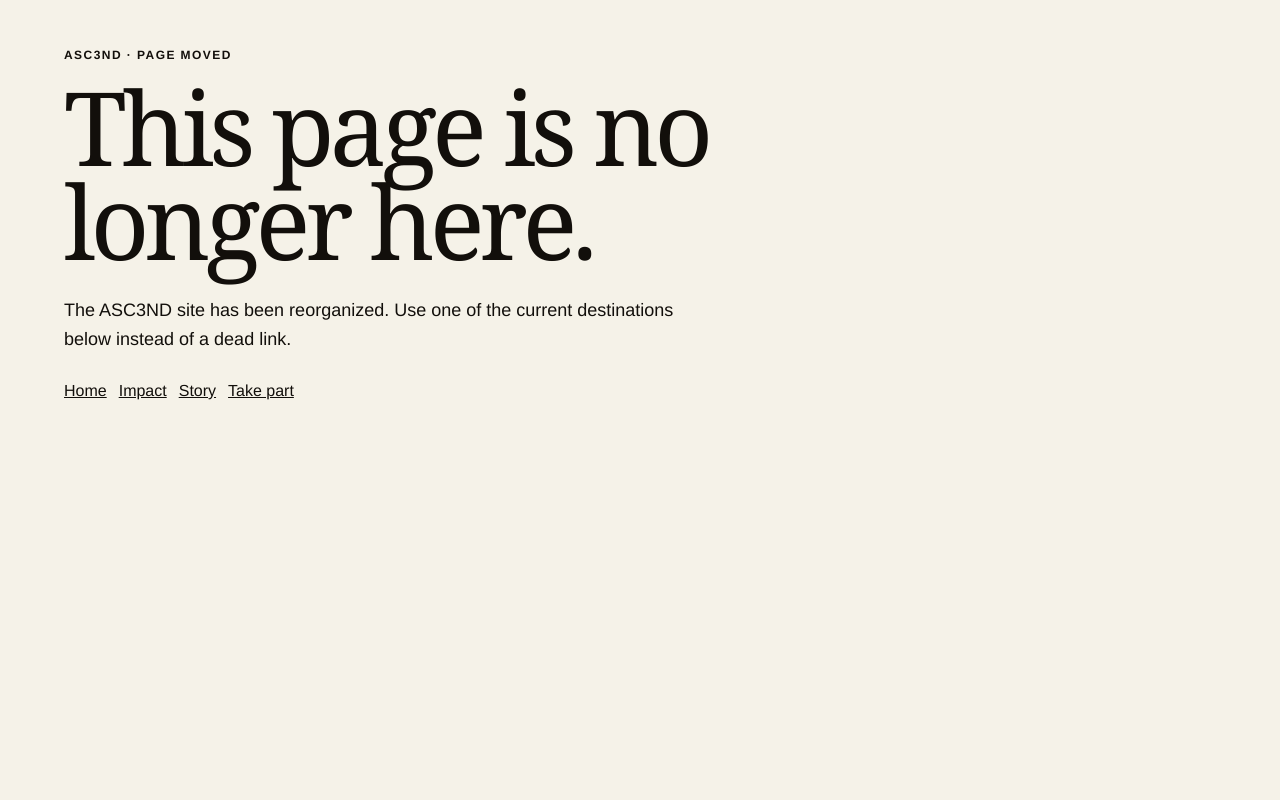
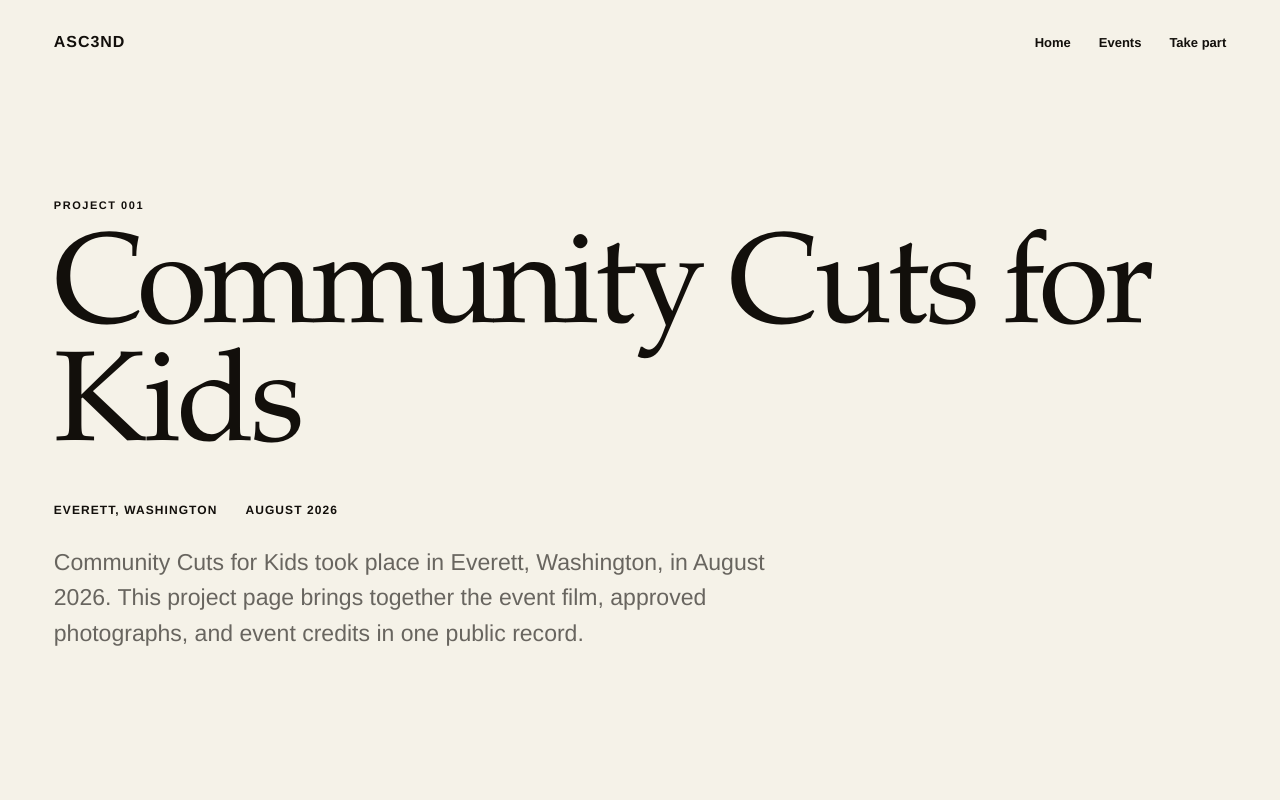
Before and after one commit to executiveusa/asc3nd-brand-site, a Next.js app: page /events/community-cuts in a window 1280 px wide. Before the commit this address had no page. Shown: the top 800 px of the page. Built offline with nearby package versions, Linux system fonts and the light colour scheme.

Commit message:
feat: add reusable data-driven event record route

```diff
--- /dev/null
+++ b/app/events/[slug]/page.tsx
@@ -0,0 +1,106 @@
+import Link from "next/link";
+import { notFound } from "next/navigation";
+import { BrandWordmark } from "@/components/BrandWordmark";
+import { EventCredits } from "@/components/EventCredits";
+import { ProjectFilm } from "@/components/ProjectFilm";
+import { ProjectProofGallery } from "@/components/ProjectProofGallery";
+import { asc3ndProjects, getApprovedProjectMedia, getProjectBySlug } from "@/lib/projects";
+import "../../projects/community-cuts/project.css";
+
+type Props = {
+  params: Promise<{ slug: string }>;
+};
+
+export function generateStaticParams() {
+  return asc3ndProjects.map((project) => ({ slug: project.slug }));
+}
+
+export async function generateMetadata({ params }: Props) {
+  const { slug } = await params;
+  const project = getProjectBySlug(slug);
+  if (!project) return {};
+  return {
+    title: `${project.title} | ASC3ND`,
+    description: `ASC3ND event record for ${project.title} in ${project.location}.`,
+  };
+}
+
+export default async function EventRecordPage({ params }: Props) {
+  const { slug } = await params;
+  const project = getProjectBySlug(slug);
+  if (!project) notFound();
+
+  const media = getApprovedProjectMedia(project);
+
+  return (
+    <main id="main-content" tabIndex={-1} className="project-page">
+      <header className="masthead shell">
+        <Link className="wordmark" href="/" aria-label="ASC3ND home"><BrandWordmark /></Link>
+        <nav className="nav" aria-label="Event navigation">
+          <Link href="/">Home</Link>
+          <Link href="/events">Events</Link>
+          <Link href="/take-part">Take part</Link>
+        </nav>
+      </header>
+
+      <section className="project-hero shell">
+        <p className="eyebrow">{project.eyebrow}</p>
+        <h1>{project.title}</h1>
+        <div className="project-meta">
+          <p>{project.location}</p>
+          <p>{project.dateLabel}</p>
+        </div>
+        <p className="project-summary">{project.summary}</p>
+      </section>
+
+      {project.featuredFilm ? (
+        <section className="project-film-section shell" aria-labelledby="project-film-title">
+          <div className="project-film-copy">
+            <p className="eyebrow">THE FILM</p>
+            <h2 id="project-film-title">{project.title}.</h2>
+            <p>Watch the full event film.</p>
+          </div>
+          <ProjectFilm film={project.featuredFilm} />
+        </section>
+      ) : null}
+
+      <section className="project-proof shell" aria-labelledby="project-proof-title">
+        <div className="project-proof-heading">
+          <p className="eyebrow">PROJECT PROOF</p>
+          <h2 id="project-proof-title">{project.title}, photographed.</h2>
+          <p>{media.length ? `${media.length} approved event photographs.` : "Approved event photographs will appear here."}</p>
+        </div>
+        <ProjectProofGallery
+          items={project.media}
+          initialVisible={18}
+          emptyLabel={`${project.title.toUpperCase()} — APPROVED PHOTOS / VIDEO`}
+        />
+      </section>
+
+      <section className="project-evidence shell">
+        <div><p className="eyebrow">OUTCOMES</p><h2>What ASC3ND can verify.</h2></div>
+        <div className="project-evidence-body">
+          {project.outcomes.length ? (
+            <ul>{project.outcomes.map((outcome) => <li key={outcome}>{outcome}</li>)}</ul>
+          ) : (
+            <p>Outcome totals will be published here after they are verified.</p>
+          )}
+        </div>
+      </section>
+
+      {project.credits ? (
+        <section className="project-next shell">
+          <p className="eyebrow">WITH GRATITUDE</p>
+          <h2>Thank you to everyone who made {project.title} possible.</h2>
+          <p className="project-thanks">{project.credits.intro}</p>
+          <div className="project-next-actions">
+            <EventCredits
+              eventLabel={`${project.title} · ${project.location} · ${project.dateLabel}`}
+              groups={project.credits.groups}
+            />
+          </div>
+        </section>
+      ) : null}
+    </main>
+  );
+}
```
